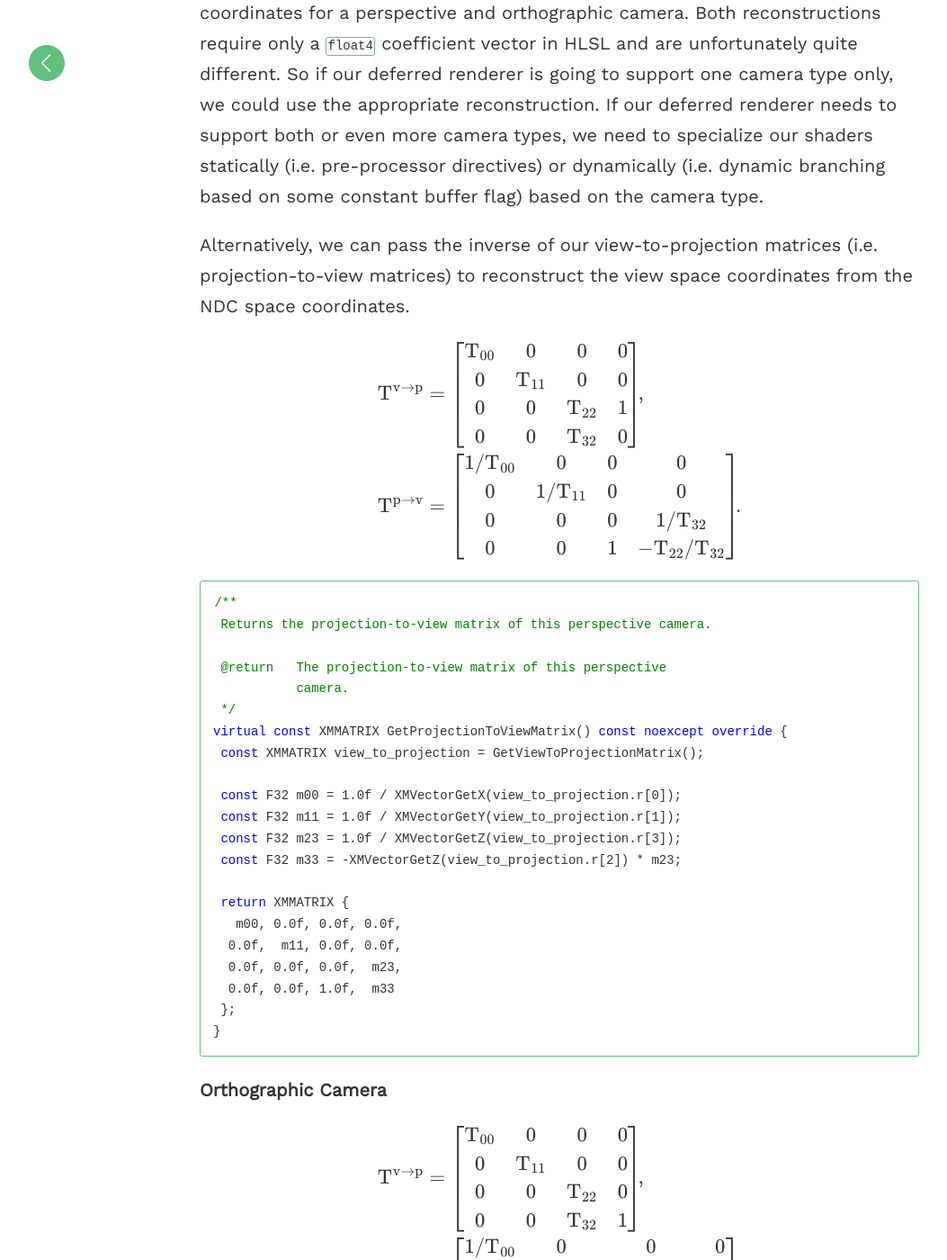
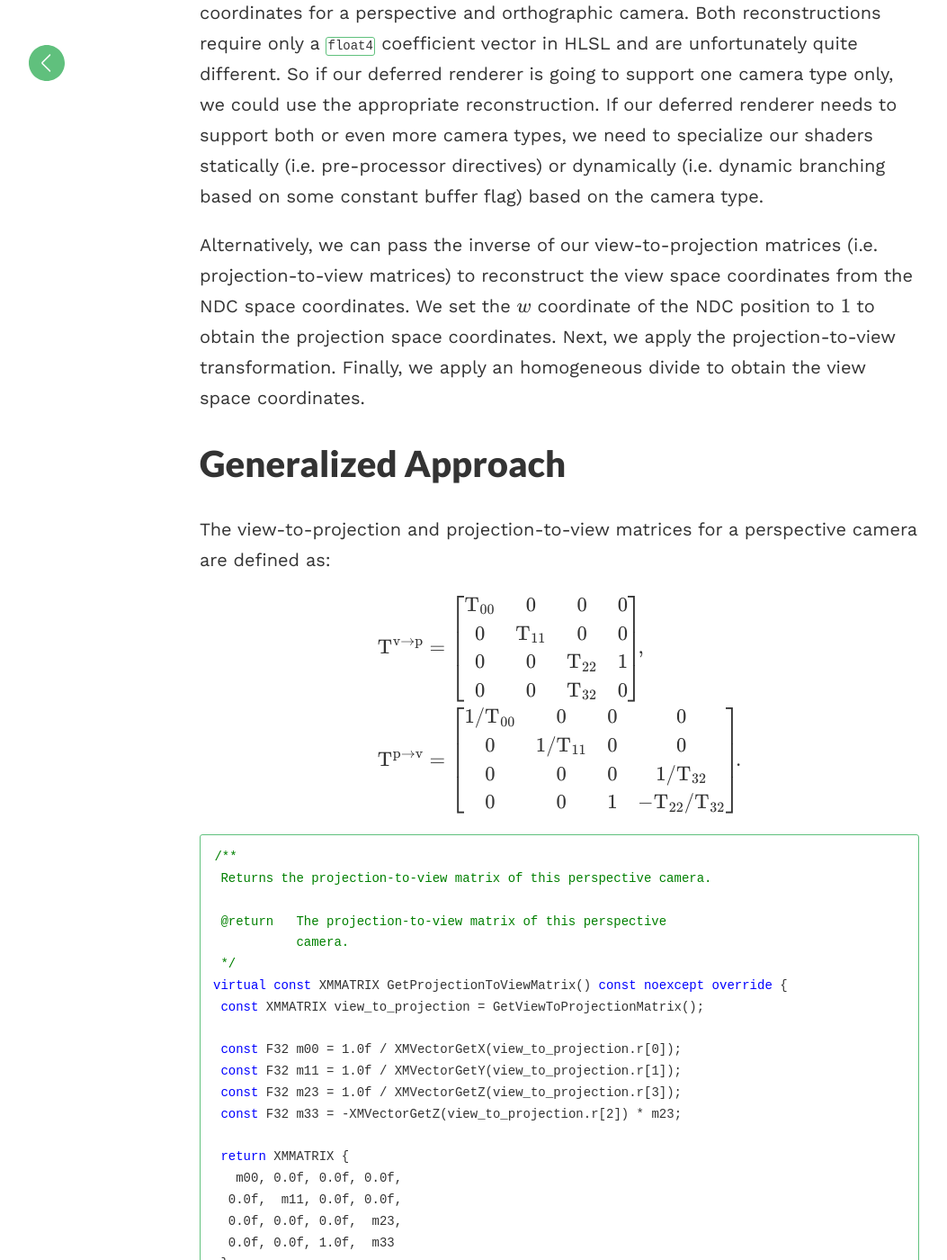
Before and after one commit to matt77hias/Blog, a Jekyll site: the page built from _posts/2017-09-07-ndc-to-view-space.md, in a window 1280 px wide and 1400 px high, scrolled down 4068 px. Shown: the whole window at 90% size, without its empty margins (18-1071 px from the left). Built offline with Jekyll 4.4.1, drawn with Linux system fonts in a browser that asks for light colours; formulas are drawn with MathJax 3; comment, search, counter and statistics services are not loaded; some of the changed text lies outside the part shown.

Commit message:
Update 2017-09-07-ndc-to-view-space.md

````diff
--- a/_posts/2017-09-07-ndc-to-view-space.md
+++ b/_posts/2017-09-07-ndc-to-view-space.md
@@ -150,7 +150,11 @@ inline const XMVECTOR XM_CALLCONV GetViewPositionConstructionValues(
 # Summary
 So far, we have seen how to reconstruct the surface position in view space coordinates for a perspective and orthographic camera. Both reconstructions require only a `float4` coefficient vector in HLSL and are unfortunately quite different. So if our deferred renderer is going to support one camera type only, we could use the appropriate reconstruction. If our deferred renderer needs to support both or even more camera types, we need to specialize our shaders statically (i.e. pre-processor directives) or dynamically (i.e. dynamic branching based on some constant buffer flag) based on the camera type.
 
-Alternatively, we can pass the inverse of our view-to-projection matrices (i.e. projection-to-view matrices) to reconstruct the view space coordinates from the NDC space coordinates.
+Alternatively, we can pass the inverse of our view-to-projection matrices (i.e. projection-to-view matrices) to reconstruct the view space coordinates from the NDC space coordinates. We set the $$w$$ coordinate of the NDC position to $$1$$ to obtain the projection space coordinates. Next, we apply the projection-to-view transformation. Finally, we apply an homogeneous divide to obtain the view space coordinates.
+
+# Generalized Approach
+
+The view-to-projection and projection-to-view matrices for a perspective camera are defined as:
 
 $$\begin{align}
 \mathrm{T}^{\mathrm{v \rightarrow p}} &= \begin{bmatrix}
@@ -188,6 +192,8 @@ virtual const XMMATRIX GetProjectionToViewMatrix() const noexcept override {
  };
 }
 ```
+
+The view-to-projection and projection-to-view matrices for an orthographic camera are defined as:
 
 **Orthographic Camera**
 
````
